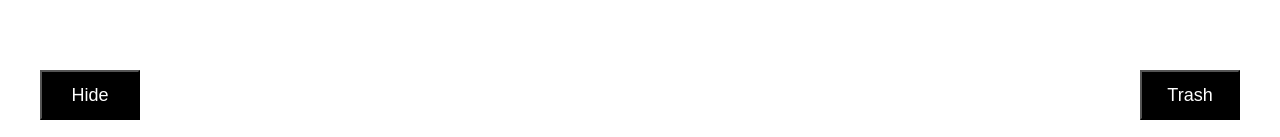
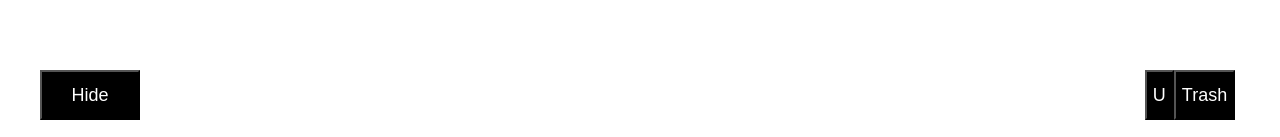
Before and after one commit to osrussell/cs124-lab2, a React (Create React App) app: page / in a window 1280 px wide. Shown: the part 660-797 px from the top of the page. Built offline with nearby package versions, Linux system fonts and the light colour scheme.

Commit message:
Added Lock button

```diff
--- a/src/App.css
+++ b/src/App.css
@@ -68,12 +68,14 @@ text {
   bottom: 20px;
   position: fixed;
 
+
 }
-#alert {
-  border-color: crimson;
-  display: block;
-  left: 0px;
-  top: 0px;
+#bottomButtons {
+  font-size: 5px;
 
-  position: fixed;
 }
+
+#L {
+  opacity: 0.5;
+
+}
--- a/src/App.js
+++ b/src/App.js
@@ -1,7 +1,6 @@
 import {useEffect, useState} from 'react';
 import './App.css';
 import Tasks from './Tasks.js';
-import Alert from './Alert.js';
 import * as events from "events";
 import {generateUniqueID} from "web-vitals/dist/modules/lib/generateUniqueID";
 
@@ -10,13 +9,8 @@ function App(props) {
   const [selectedTaskIds, setSelectedTaskIds] = useState([])
   const [completedTaskIds, setCompletedTaskIds] = useState([])
   const [isHidden, setIsHidden] = useState(false)
-  const [showAlert, setShowAlert] = useState(false)
+  const [locked, setLocked] = useState(true)
 
-  // handles selecting one task to edit the text
-  // // DO WE ONLY WANT ONE IN  THE LIST??? (since only editing one at once)
-  // function handleTaskSelected(task) {
-  //   setSelectedTaskIds([...selectedTaskIds, task.id]);
-  // }
 
 
 
@@ -43,8 +37,11 @@ function App(props) {
  }
 
   function onItemDeleted() {
-      setCurrentData(currentData.filter((a) => !(selectedTaskIds.includes(a.id))));
-      setSelectedTaskIds([]); // clears selected ids
+      if (!locked) {
+          setCurrentData(currentData.filter((a) => !(selectedTaskIds.includes(a.id))));
+          setSelectedTaskIds([]); // clears selected ids
+          }
+
   }
 
   function onItemAdded(newVal) {
@@ -64,8 +61,8 @@ function App(props) {
 
 
   //toggles if the alert is showing
-  function toggleModal() {
-      setShowAlert(!showAlert);
+  function toggleLock() {
+      setLocked(!locked);
   }
 
   // TO-DO: Currently getting infinite loop in Task after editing handleMarkCompleted
@@ -86,11 +83,22 @@ function App(props) {
         </div>
 
     <div id = "buttons">
-      <input type={"button"} id = "hide" name = "hide"  value = {(isHidden ? "Show":"Hide")}
+      <input type={"button"} id = "hide" name = "hide"
+             className={"bottomButtons"}
+             value = {(isHidden ? "Show":"Hide")}
              onClick={(e) =>handleHide()}/>
 
-        <input type={"button"} id = "trash" name = "trash"  value ={showAlert? "Trashing":"Trash"}
+        <div id = "trash" name = "trash">
+            <input type={"button"}
+                   className={"bottomButtons"}
+                   value ={locked? "U":"L"}
+                   onClick = {(event) => toggleLock()}/>
+            <input type={"button"}
+                   className={"bottomButtons"}
+                   id={locked? "U":"L"}
+                   value ={locked? "Trash":"Trash"}
                onClick = {(event) => onItemDeleted()}/>
+        </div>
     </div >
     {/*<div id = "alert" >*/}
     {/*    {showAlert && <Alert onClose={toggleModal} onOk={onItemDeleted}>*/}
--- a/src/Tasks.js
+++ b/src/Tasks.js
@@ -34,8 +34,11 @@ function Tasks(props) {
         )}
         <tr>
             <td>   </td>
-            <td><input type={"button"} value={"Add:"} onClick={(e) => handleAdd()}/>
-                <input type={"text"} id={"addItem"}/></td>
+            <td><input type={"button"} value={"Add:"}
+                       onClick={(e) => handleAdd()}/>
+                <input type={"text"} id={"addItem"}
+                        onKeyUp={(e) => { if (e.key === "Enter"){ handleAdd()}}}/>
+            </td>
         </tr>
         </tbody>
     </table>
```
Also changed, not shown: public/lock.png (added), public/unlocklock.png (added).
